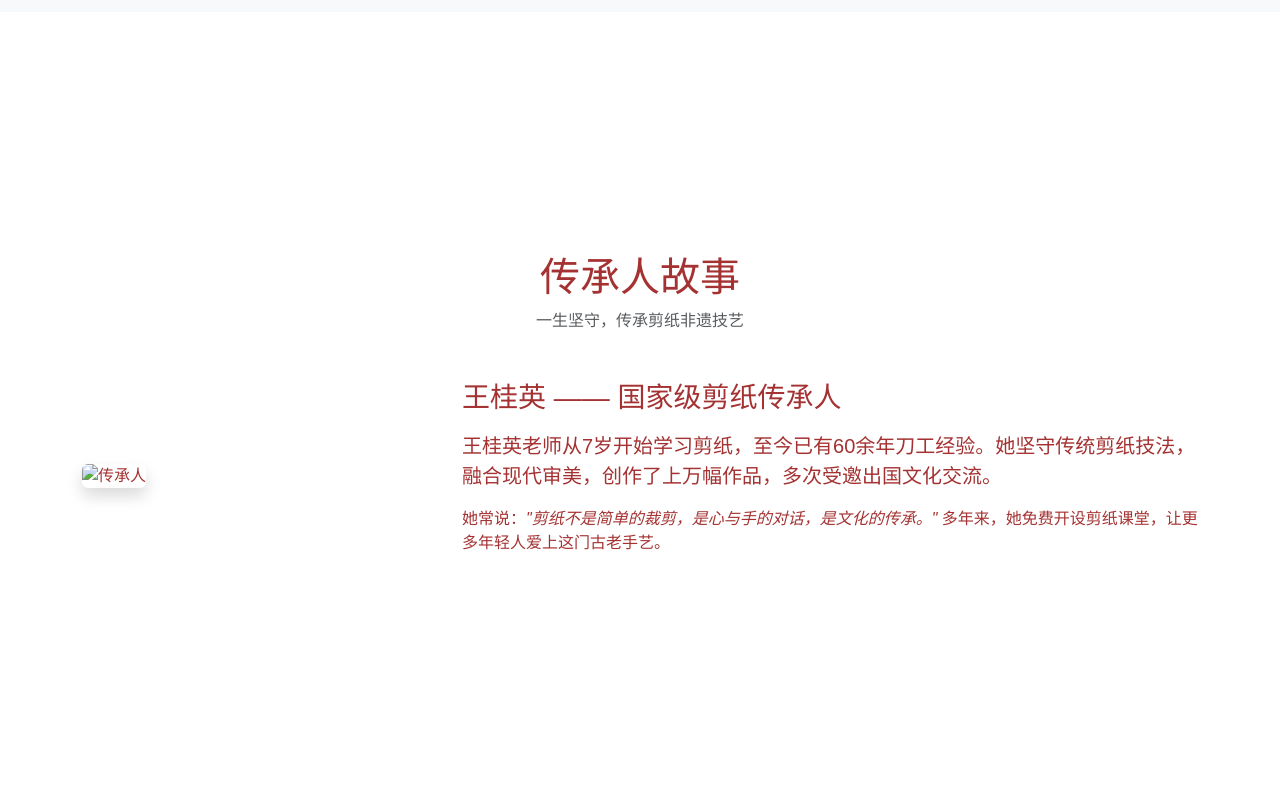
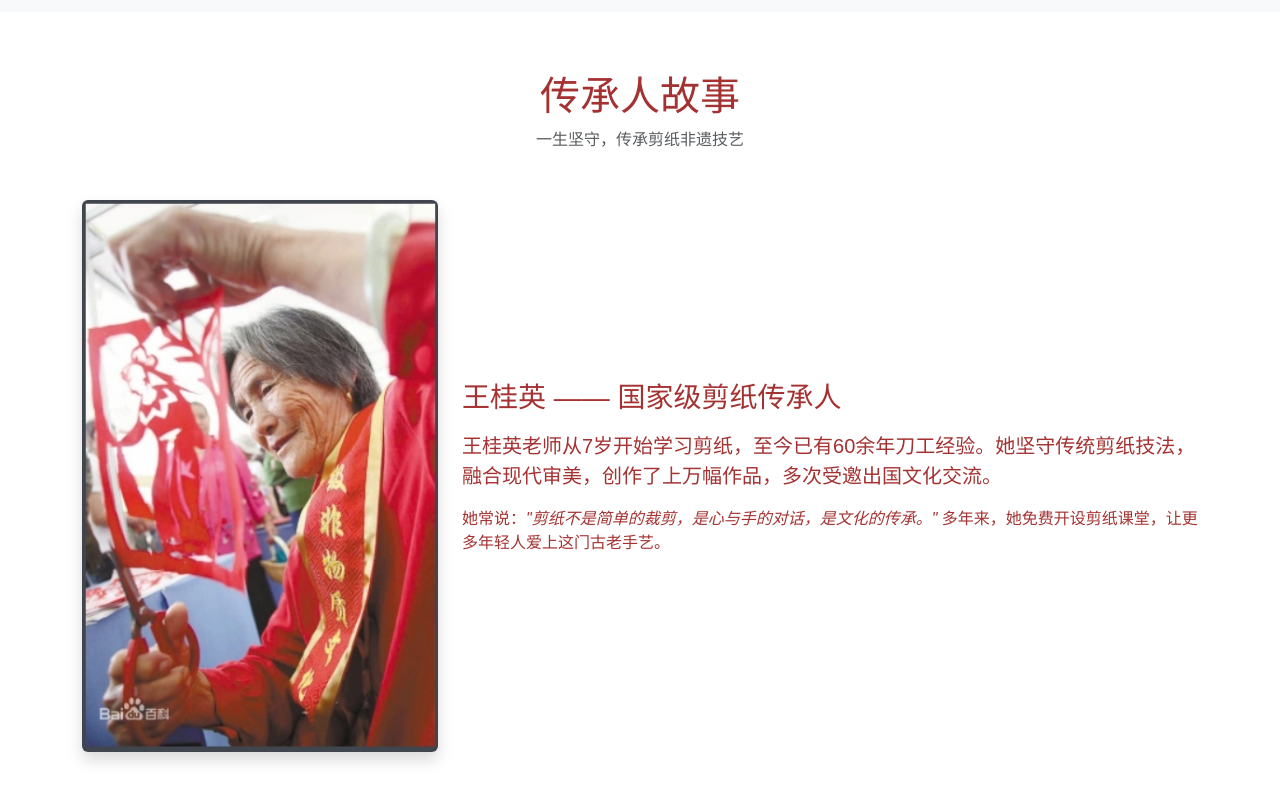
Before and after one commit to huang0727-tq/zuoye, a plain HTML site: page 小组作业/tupiam/index.html in a window 1280 px wide. Shown: the part 1588-2388 px from the top of the page. Drawn offline with nearby package versions, Linux system fonts and the light colour scheme; files that its build step writes are made by us from their sources; files whose address does not match are found by name.

Commit message:
Update index.html

```diff
--- a/小组作业/tupiam/index.html
+++ b/小组作业/tupiam/index.html
@@ -84,7 +84,7 @@
                 <!-- 卡片组件 -->
                 <div class="col-lg-3 col-md-6 col-sm-12">
                     <div class="card work-card h-100">
-                        <img src=" 25362071_190831798000_2 (1).jpg" class="card-img-top" alt="剪纸">
+                        <img src="25362071_190831798000_2 (1).jpg" class="card-img-top" alt="剪纸">
                         <div class="card-body text-center">
                             <h5 class="card-title">花鸟剪纸</h5>
                             <p class="card-text text-muted">传统吉祥纹样，寓意花开富贵</p>
@@ -93,7 +93,7 @@
                 </div>
                 <div class="col-lg-3 col-md-6 col-sm-12">
                     <div class="card work-card h-100">
-                        <img src=" 142643K03-42.jpg" class="card-img-top" alt="剪纸">
+                        <img src="142643K03-42.jpg" class="card-img-top" alt="剪纸">
                         <div class="card-body text-center">
                             <h5 class="card-title">生肖剪纸</h5>
                             <p class="card-text text-muted">十二生肖民俗剪纸系列</p>
@@ -102,7 +102,7 @@
                 </div>
                 <div class="col-lg-3 col-md-6 col-sm-12">
                     <div class="card work-card h-100">
-                        <img src=" 3166677_110124019_2.jpg" class="card-img-top" alt="剪纸">
+                        <img src="3166677_110124019_2.jpg" class="card-img-top" alt="剪纸">
                         <div class="card-body text-center">
                             <h5 class="card-title">福字剪纸</h5>
                             <p class="card-text text-muted">新春祈福经典剪纸作品</p>
@@ -111,7 +111,7 @@
                 </div>
                 <div class="col-lg-3 col-md-6 col-sm-12">
                     <div class="card work-card h-100">
-                        <img src=" 4951364_094527037107_2.jpg" class="card-img-top" alt="剪纸">
+                        <img src="4951364_094527037107_2.jpg" class="card-img-top" alt="剪纸">
                         <div class="card-body text-center">
                             <h5 class="card-title">人物剪纸</h5>
                             <p class="card-text text-muted">传统戏曲人物剪纸艺术</p>
@@ -131,7 +131,7 @@
             </div>
             <div class="row align-items-center">
                 <div class="col-md-4">
-                    <img src=" 9f1011b307df88cfd8335ac0.webp" class="img-fluid rounded shadow" alt="传承人">
+                    <img src="wang.jpeg" class="img-fluid rounded shadow" alt="传承人">
                 </div>
                 <div class="col-md-8 mt-4 mt-md-0">
                     <h3>王桂英 —— 国家级剪纸传承人</h3>
```
